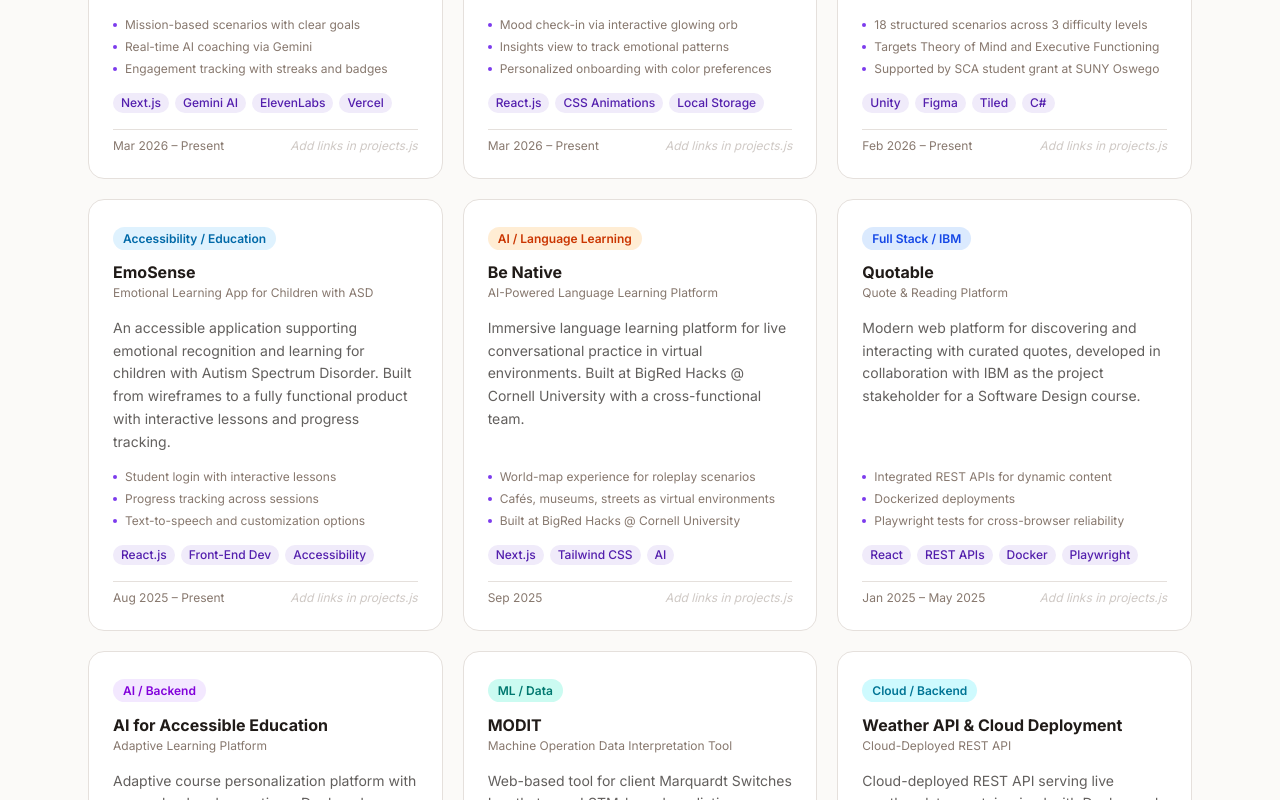
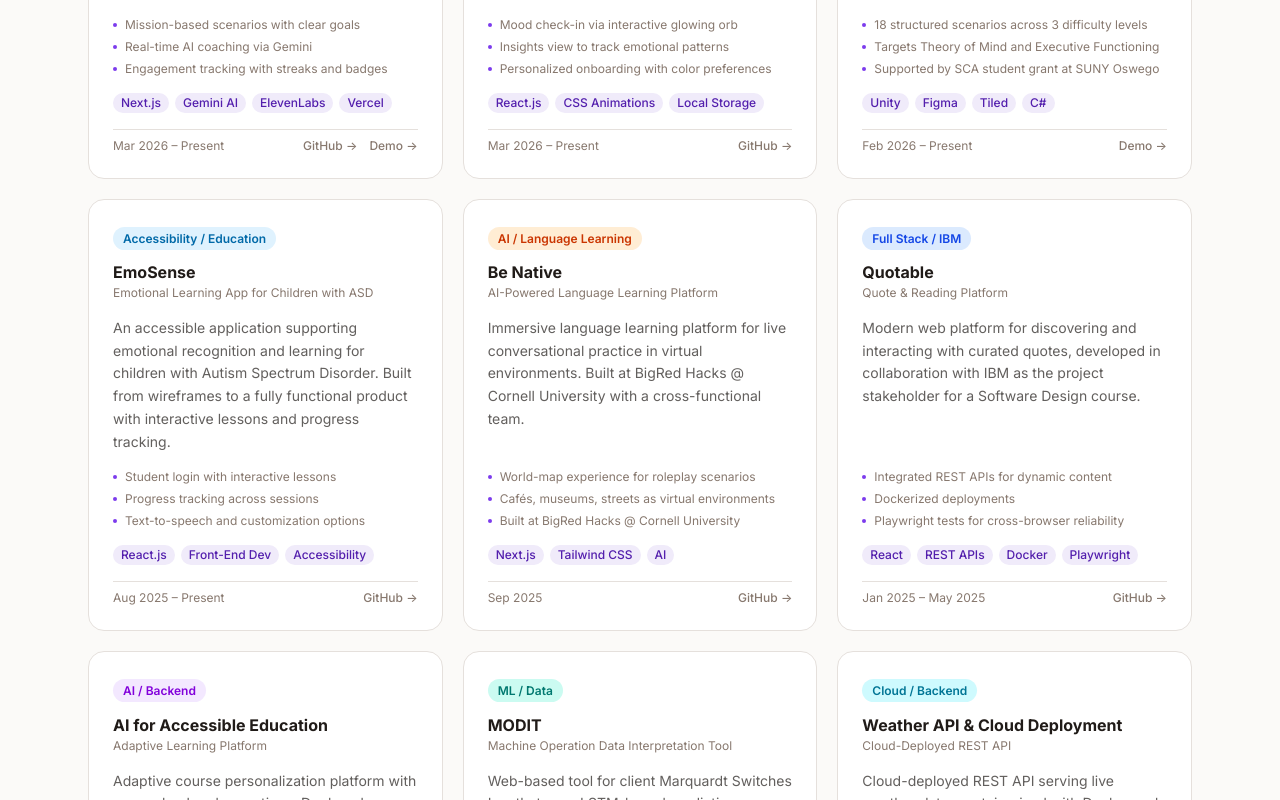
Before and after one commit to Sbajrac2/Portfolio, a React (Vite) app: page / in a window 1280 px wide. Shown: the part 1980-2780 px from the top of the page. Built offline with nearby package versions, Linux system fonts and the light colour scheme.

Commit message:
Update project

```diff
--- a/src/data/projects.js
+++ b/src/data/projects.js
@@ -12,8 +12,8 @@
       "A free voice-powered web app for practicing allyship in real social situations — like a flight simulator for tough conversations. Users pick a realistic scenario, speak out loud, and get real-time AI coaching feedback.",
     tech: ["Next.js", "Gemini AI", "ElevenLabs", "Vercel"],
     date: "Mar 2026 – Present",
-    github: "#",    // <-- Add your GitHub link
-    demo: "#",      // <-- Add your live demo link
+    github: "https://github.com/Sbajrac2/wichacks26",    // <-- Add your GitHub link
+    demo: "https://allyco.vercel.app/",      // <-- Add your live demo link
     highlights: [
       "Mission-based scenarios with clear goals",
       "Real-time AI coaching via Gemini",
@@ -31,7 +31,7 @@
       "A mental health check-in app designed around calm, intentional self-reflection. Features mood check-in via a glowing orb, guided emotional check-in flows, and weather-aware themes that shift the UI between solar and ambient modes.",
     tech: ["React.js", "CSS Animations", "Local Storage"],
     date: "Mar 2026 – Present",
-    github: "#",
+    github: "https://github.com/Sbajrac2/Chaaya",
     demo: "#",
     highlights: [
       "Mood check-in via interactive glowing orb",
@@ -51,7 +51,7 @@
     tech: ["Unity", "Figma", "Tiled", "C#"],
     date: "Feb 2026 – Present",
     github: "#",
-    demo: "#",
+    demo: "https://www.linkedin.com/in/shrishtika/overlay/Project/1331582822/treasury/?profileId=ACoAAEBW8GEBUM2mrqSFErLmC7wwWWzpB_KptQY&lipi=urn%3Ali%3Apage%3Ad_flagship3_profile_view_base_projects_details%3B6RGoCGfZREix3iPmnA5%2BaQ%3D%3D",
     highlights: [
       "18 structured scenarios across 3 difficulty levels",
       "Targets Theory of Mind and Executive Functioning",
@@ -69,7 +69,7 @@
       "An accessible application supporting emotional recognition and learning for children with Autism Spectrum Disorder. Built from wireframes to a fully functional product with interactive lessons and progress tracking.",
     tech: ["React.js", "Front-End Dev", "Accessibility"],
     date: "Aug 2025 – Present",
-    github: "#",
+    github: "https://github.com/Sbajrac2/EmosenseApp",
     demo: "#",
     highlights: [
       "Student login with interactive lessons",
@@ -88,7 +88,7 @@
       "Immersive language learning platform for live conversational practice in virtual environments. Built at BigRed Hacks @ Cornell University with a cross-functional team.",
     tech: ["Next.js", "Tailwind CSS", "AI"],
     date: "Sep 2025",
-    github: "#",
+    github: "https://github.com/Sbajrac2/cornell_hackathon",
     demo: "#",
     highlights: [
       "World-map experience for roleplay scenarios",
@@ -107,7 +107,7 @@
       "Modern web platform for discovering and interacting with curated quotes, developed in collaboration with IBM as the project stakeholder for a Software Design course.",
     tech: ["React", "REST APIs", "Docker", "Playwright"],
     date: "Jan 2025 – May 2025",
-    github: "#",
+    github: "https://github.com/Sbajrac2/OZ-CSC-480-HCI-521-Spring-2025",
     demo: "#",
     highlights: [
       "Integrated REST APIs for dynamic content",
@@ -126,7 +126,7 @@
       "Adaptive course personalization platform with secure backend operations. Deployed a locally hosted Meta-Llama-3.1-8B model trained on educational datasets for personalized learning.",
     tech: ["Go", "Google OAuth", "Meta-Llama", "PostgreSQL"],
     date: "2024",
-    github: "#",
+    github: "https://github.com/Sbajrac2/AI-for-Accessible-Education",
     demo: "#",
     highlights: [
       "CRUD backend with Google OAuth",
@@ -145,7 +145,7 @@
       "Web-based tool for client Marquardt Switches Inc. that uses LSTM-based predictive modeling to monitor machine activity, detect performance deviations, and reduce downtime.",
     tech: ["LSTM", "Python", "Web", "Data Analytics"],
     date: "2024",
-    github: "#",
+    github: "https://github.com/Sbajrac2/CSC380-TEAM_C",
     demo: "#",
     highlights: [
       "LSTM-based predictive modeling",
```
